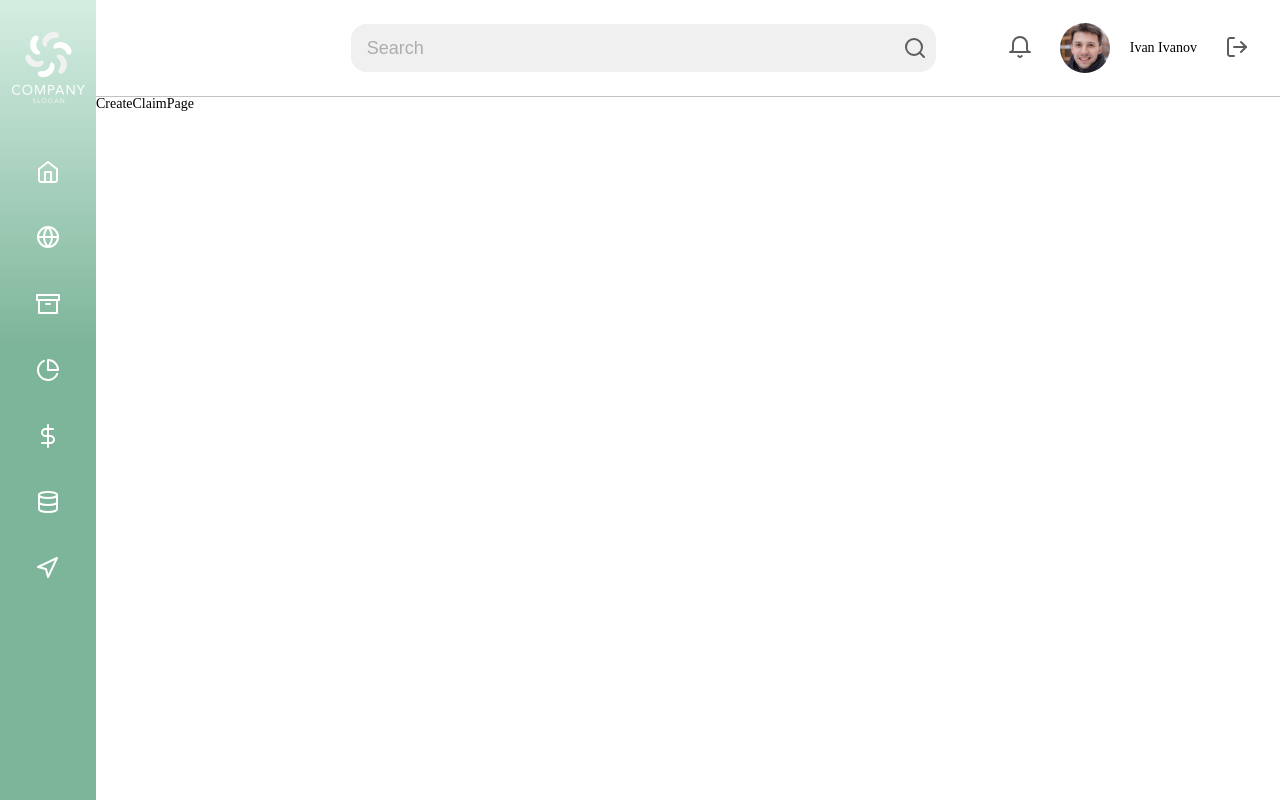
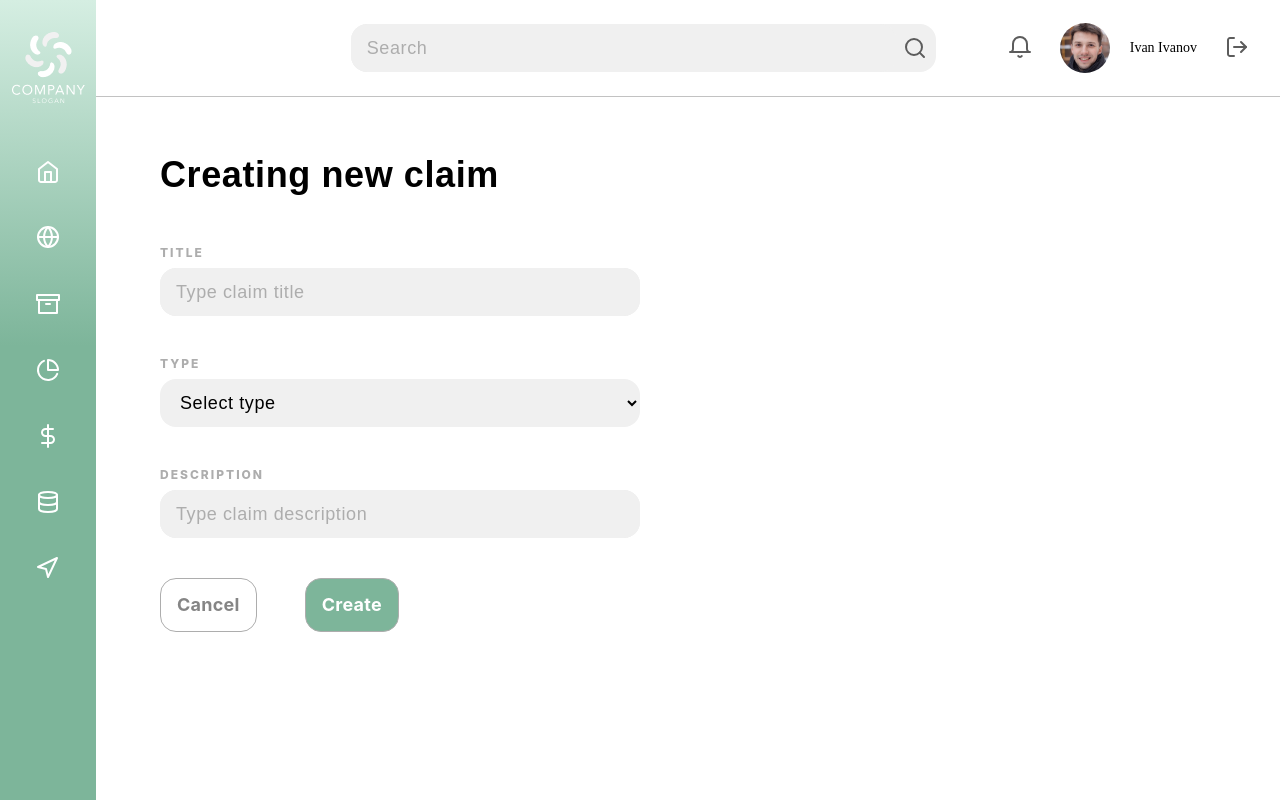
Before and after one commit to AvtsynovS/technical_support, a React (Create React App) app: page /createclaim in a window 1280 px wide. Built offline with nearby package versions, Linux system fonts and the light colour scheme.

Commit message:
add Create Claim Page

```diff
--- a/src/Constants/constants.scss
+++ b/src/Constants/constants.scss
@@ -1,4 +1,5 @@
 $PRIMARY_COLOR: #7db59a;
 $SECONDARY_COLOR: #c2c2c2;
 $THIRD_COLOR: #e84393;
-$FONT: 400 16px/20px inter sans-serif;
+$FONT_REGULAR: 400 16px/20px inter sans-serif;
+$FONT_TITLE: 700 36px/44px sans-serif;
--- a/src/Constants/index.tsx
+++ b/src/Constants/index.tsx
@@ -1,3 +1,3 @@
-export type color = 'prymary' | 'secondary';
+export type color = 'primary' | 'secondary';
 
 export type colorInput = 'passive' | 'focused' | 'warning';
--- a/src/Pages/CreateClaimPage/CreateClaimPage.tsx
+++ b/src/Pages/CreateClaimPage/CreateClaimPage.tsx
@@ -1,8 +1,57 @@
 import React from 'react';
-// import styles from './styles.module.scss';
+import { Link } from 'react-router-dom';
+import { Button } from '../../UI/Button/Button';
+import { Input } from '../../UI/Input/Input';
+import styles from './styles.module.scss';
 
 const CreateClaimPage: React.FC = () => {
-  return <div>CreateClaimPage</div>;
+  return (
+    <div className={styles.container}>
+      <h1 className={styles.title}>Creating new claim</h1>
+      <form action='' id='newClaim' className={styles.createClaim__form}>
+        <Input
+          required
+          name='titleClaim'
+          label='TITLE'
+          placeholder='Type claim title'
+        />
+        <label htmlFor='typeClaim' className={styles.lable}>
+          TYPE
+        </label>
+        <select
+          className={styles.typeClime}
+          id='typeClaim'
+          required
+          form='newClaim'
+          name='typeClaim'
+        >
+          <option disabled selected>
+            Select type
+          </option>
+          <option value='Hardware'>Hardware</option>
+          <option value='Software'>Software</option>
+          <option value='Troubleshooting'>Troubleshooting</option>
+          <option value='Networking'>Networking</option>
+        </select>
+        <Input
+          required
+          name='descriptionClaim'
+          label='DESCRIPTION'
+          placeholder='Type claim description'
+        />
+        <div className={styles.buttonForm}>
+          <Link to='/main'>
+            <Button bgColor='secondary' color='secondary'>
+              Cancel
+            </Button>
+          </Link>
+          <Button bgColor='primary' type='submit' form='newClaim'>
+            Create
+          </Button>
+        </div>
+      </form>
+    </div>
+  );
 };
 
 export default CreateClaimPage;
--- a/src/Pages/CreateClaimPage/styles.module.scss
+++ b/src/Pages/CreateClaimPage/styles.module.scss
@@ -0,0 +1,45 @@
+@import '../../Constants//constants.scss';
+
+.container {
+  margin: 56px 64px;
+}
+
+.title {
+  font: $FONT_TITLE;
+  letter-spacing: 0.6px;
+  margin-bottom: 48px;
+}
+
+.createClaim__form {
+  display: flex;
+  flex-direction: column;
+  max-width: 45.5%;
+  & div {
+    margin-bottom: 40px;
+  }
+}
+
+.lable {
+  font: 800 12px/15px 'Inter';
+  letter-spacing: 2px;
+  text-transform: capitalize;
+  color: #adadad;
+  margin-bottom: 8px;
+}
+
+.typeClime {
+  flex: 1 0 auto;
+  font: 400 18px/32px sans-serif;
+  letter-spacing: 0.6px;
+  background: #f0f0f0;
+  border-radius: 16px;
+  padding: 13px 16px;
+  margin-bottom: 40px;
+}
+
+.buttonForm {
+  display: flex;
+  & :first-child {
+    margin-right: 24px;
+  }
+}
--- a/src/UI/Button/Button.tsx
+++ b/src/UI/Button/Button.tsx
@@ -6,6 +6,8 @@ interface Props {
   children: string;
   bgColor?: color;
   color?: string;
+  type?: string;
+  form?: string;
 }
 
 const StyleButton = styled.button<Props>`
@@ -22,7 +24,7 @@ const StyleButton = styled.button<Props>`
     return '#fff';
   }};
   background-color: ${(props) => {
-    if (props.bgColor === 'prymary') {
+    if (props.bgColor === 'primary') {
       return '#7db59a';
     } else if (props.bgColor === 'secondary') {
       return 'transparent';
@@ -38,7 +40,7 @@ const StyleButton = styled.button<Props>`
       return '#fff';
     }};
     background-color: ${(props) => {
-      if (props.bgColor === 'prymary') {
+      if (props.bgColor === 'primary') {
         return '#5B9479';
       } else if (props.bgColor === 'secondary') {
         return 'transparent';
@@ -55,7 +57,7 @@ const StyleButton = styled.button<Props>`
       return '#fff';
     }};
     background-color: ${(props) => {
-      if (props.bgColor === 'prymary') {
+      if (props.bgColor === 'primary') {
         return '#4F896C';
       } else if (props.bgColor === 'secondary') {
         return 'transparent';
--- a/src/UI/Input/Input.tsx
+++ b/src/UI/Input/Input.tsx
@@ -11,11 +11,13 @@ interface Props {
   waringMessage?: string;
   warning?: boolean;
   icon?: string;
+  required?: boolean;
+  name?: string;
 }
 
 const StyleLable = styled.label<Props>`
   font: 800 12px/15px 'Inter';
-  letter-spacing: 2.5px;
+  letter-spacing: 2px;
   text-transform: capitalize;
   color: #adadad;
   margin-bottom: 8px;
@@ -23,6 +25,7 @@ const StyleLable = styled.label<Props>`
 const StyleInput = styled.input<Props>`
   flex: 1 0 auto;
   font: 400 18px/32px sans-serif;
+  letter-spacing: 0.6px;
   background: #f0f0f0;
   border-radius: 16px;
   padding: 8px 16px;
```
